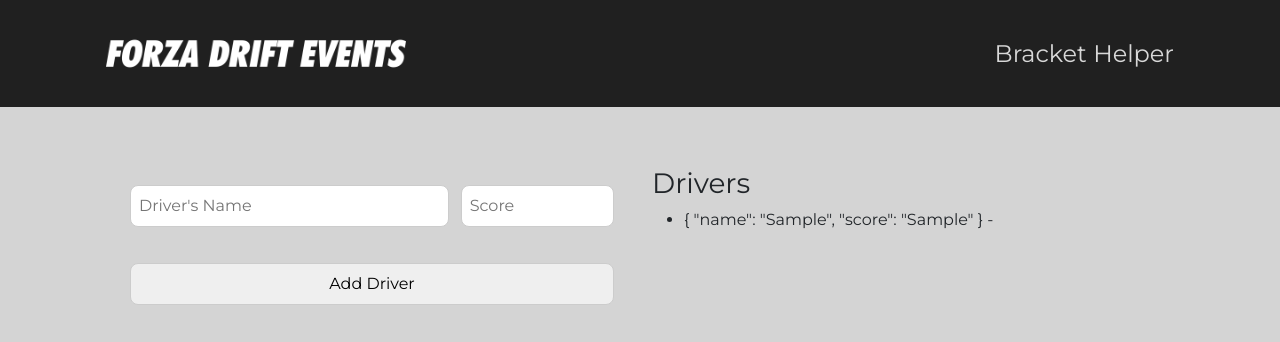
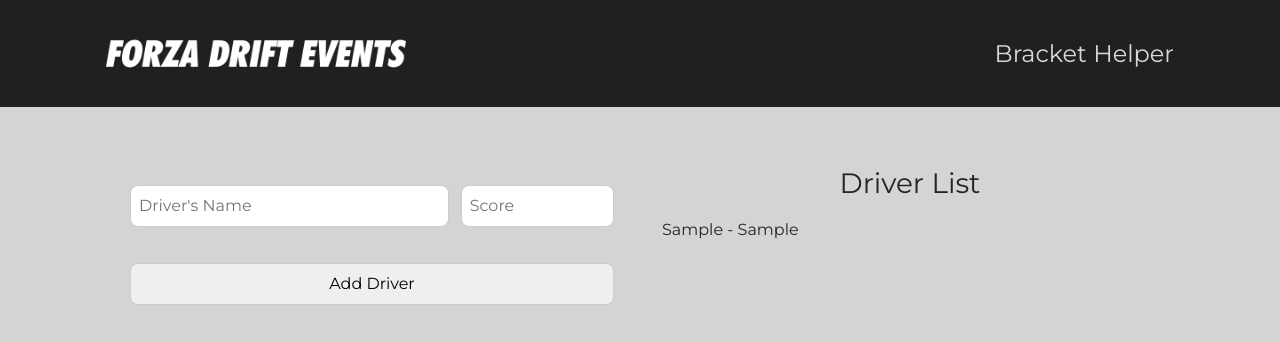
Before and after one commit to OmriWebber/BracketHelper, a Vue app: page / in a window 1280 px wide. Both pictures are taken after typing "Sample", "Sample" into the empty fields and a click on the button "Add Driver". Shown: the top 342 px of the page. Built offline with nearby package versions, Linux system fonts and the light colour scheme.

Commit message:
changes for dig

```diff
--- a/src/App.vue
+++ b/src/App.vue
@@ -2,7 +2,7 @@
 
 import { useStore } from '@/stores'
 import DriverInput from './components/driverInput.vue'
-import Navbar from './components/Navbar.vue';
+import Navbar from './components/Navbar.vue'
 
 
 export default {
@@ -30,18 +30,14 @@ export default {
             <DriverInput />
           </div>
           <div class="col-md-6">
-            <h3>Drivers</h3>
+            <h3 class="driver-list-title">Driver List</h3>
             <ul class="driver-list">
-              <li v-for="driver in drivers" :key="driver.name">
+              <li v-for="driver in drivers">
                 {{ driver.name }} - {{ driver.score }}
               </li>
             </ul>
           </div>
         </div>
-      </div>
-      <div class="wrapper">
-
-
       </div>
     </main>
 
@@ -49,5 +45,23 @@ export default {
 </template>
 
 <style scoped>
+  .driver-list-title {
+    margin-top: 0;
+    text-align: center;
+  }
+
+  .driver-list {
+    list-style: none;
+    padding-left: 0;
+  }
+
+  .driver-list li {
+    margin-bottom: 4px;
+    padding: 10px;
+  }
+
+  .driver-list li:nth-child(even) {
+    background-color: rgba(184, 184, 184, 0.493);
+  }
 
 </style>
--- a/src/components/driverInput.vue
+++ b/src/components/driverInput.vue
@@ -12,10 +12,10 @@ export default {
         const driverScore = ref()
 
         const appendDriver = () => {
-            store.addDriver({
-                name: driverName.value,
-                score: driverScore.value
-            })
+            store.addDriver(
+                driverName.value,
+                driverScore.value
+            )
             driverName.value = ''
             driverScore.value = ''
             driverScore.placeholder = 0
--- a/src/main.js
+++ b/src/main.js
@@ -1,11 +1,17 @@
 import './assets/main.scss'
 
-import { createApp } from 'vue'
+import { createApp, watch } from 'vue'
 import { createPinia } from 'pinia'
 import App from './App.vue'
 
 const app = createApp(App)
+const pinia = createPinia()
+app.use(pinia)
 
-app.use(createPinia())
+watch(pinia.state,(state) => {
+      localStorage.setItem("drivers", JSON.stringify(state.drivers));
+    },
+    { deep: true }
+);
 
 app.mount('#app')
--- a/src/stores/index.js
+++ b/src/stores/index.js
@@ -5,6 +5,7 @@ export const useStore = defineStore('store', () => {
   const drivers = ref([])
 
   function addDriver(driver, score) {
+    console.log(driver, score)
     this.drivers.push({
       name: driver,
       score: score
@@ -35,5 +36,7 @@ export const useStore = defineStore('store', () => {
     return bracket
   }
 
+
+
   return { drivers, addDriver, removeDriver, sortByScore }
 })
```
Also changed, not shown: 1 other file (tests, documents, lock files or other folders).
